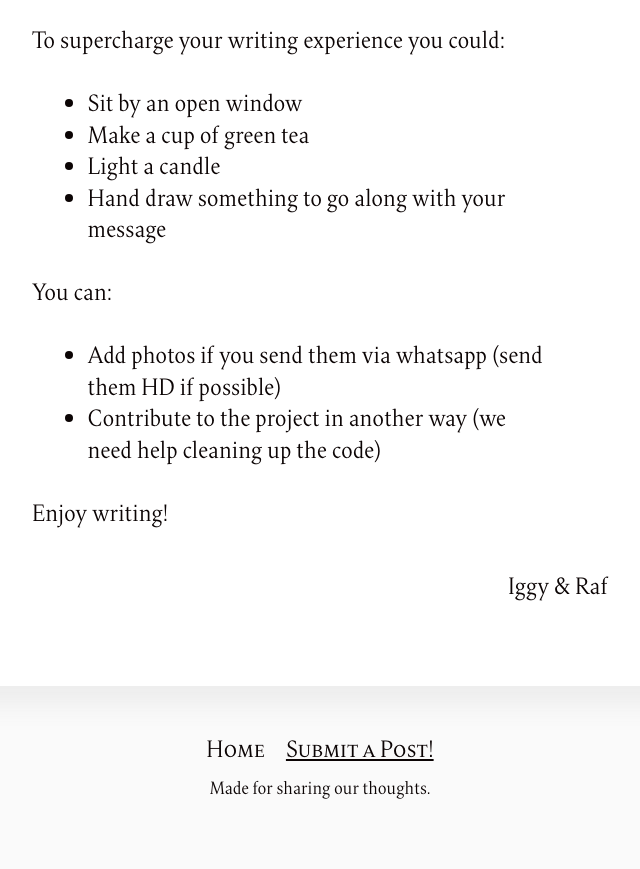
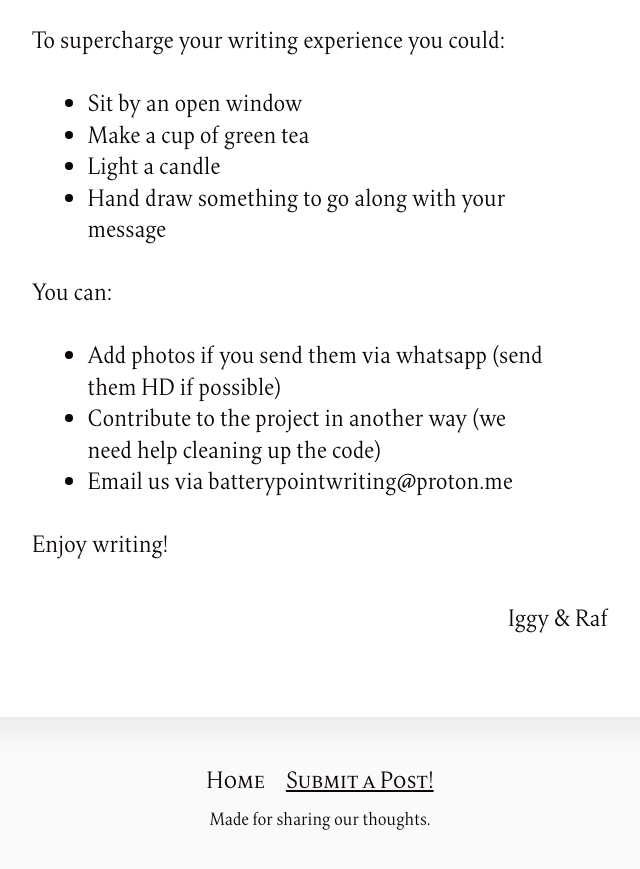
Before and after one commit to batterypointwriting/batterypointwriting.github.io, a Jekyll site: the page built from submit.md, in a window 1280 px wide and 900 px high, scrolled down 1473 px. Shown: the top 869 px of the window, without its empty margins (320-960 px from the left). Built offline with Jekyll 4.4.1, drawn with Linux system fonts in a browser that asks for light colours.

Commit message:
Update submit.md

```diff
--- a/submit.md
+++ b/submit.md
@@ -33,5 +33,6 @@ To supercharge your writing experience you could:
 You can:
 - Add photos if you send them via whatsapp (send them HD if possible)
 - Contribute to the project in another way (we need help cleaning up the code)
+- Email us via batterypointwriting@proton.me
 
 Enjoy writing!
```
